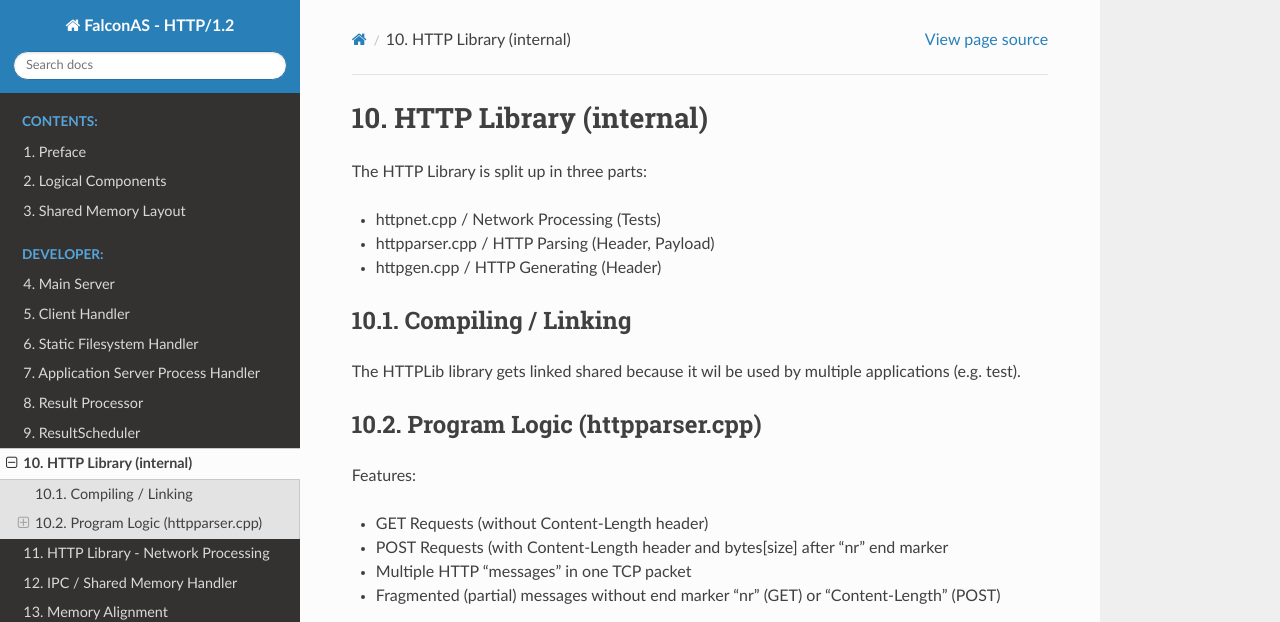
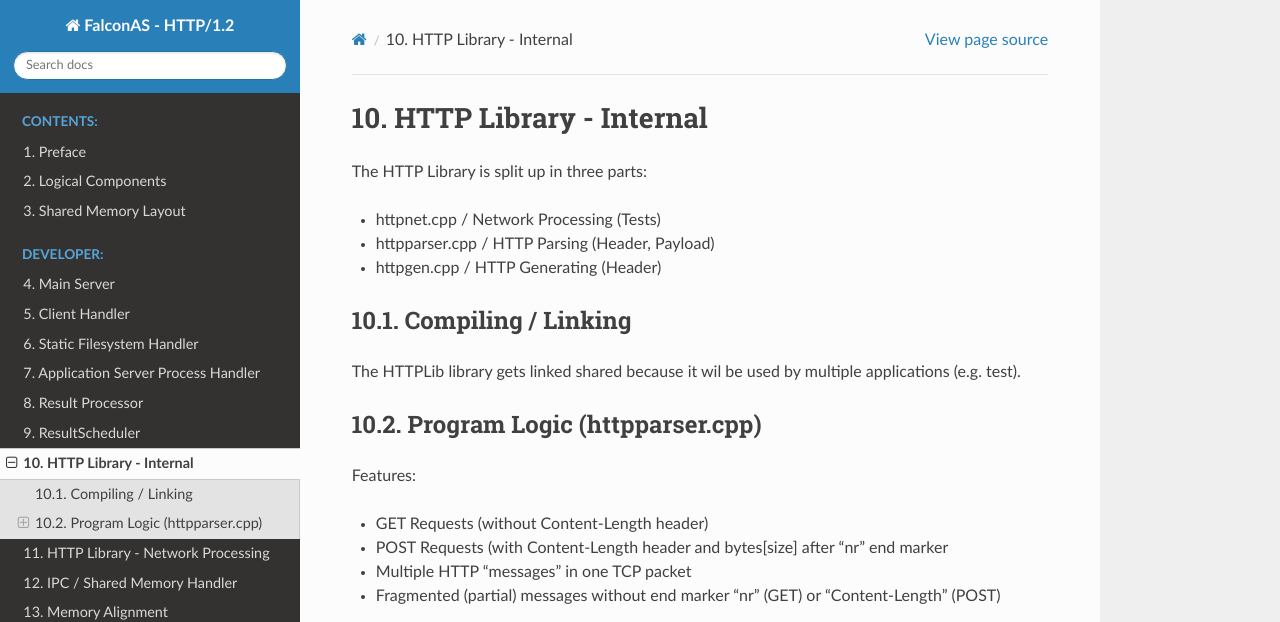
Before and after one commit to WEBcodeX1/http-1.2, a Sphinx documentation site: the page built from doc/HTTPLib.rst, in a window 1280 px wide and 900 px high. Shown: the top 622 px of the window. Built offline with Sphinx 7.4.7 and the Read the Docs theme 3.1.0, drawn with Linux system fonts in a browser that asks for light colours.

Commit message:
Make generic

```diff
--- a/doc/HTTPLib.rst
+++ b/doc/HTTPLib.rst
@@ -1,4 +1,4 @@
-10. HTTP Library (internal)
+10. HTTP Library - Internal
 ===========================
 
 The HTTP Library is split up in three parts:
```
